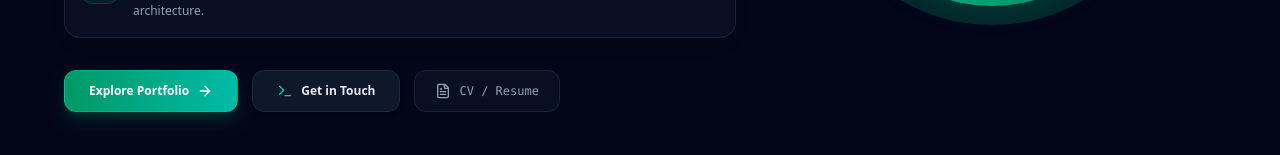
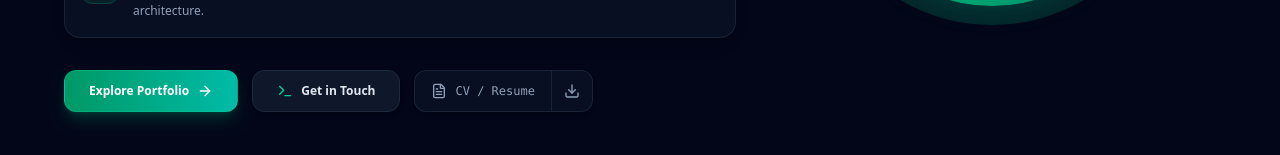
Before and after one commit to rajyabdullah-spec/portfolio-hub-mern, a React (Vite) app in the folder client/: page / in a window 1280 px wide. Shown: the part 689-844 px from the top of the page. Built offline with nearby package versions, Linux system fonts and the light colour scheme; no server answers.

Commit message:
feat: add direct cv download button to hero section

```diff
--- a/client/src/components/Hero.jsx
+++ b/client/src/components/Hero.jsx
@@ -1,6 +1,15 @@
 import React from 'react';
 import { motion } from 'framer-motion';
-import { ArrowRight, Terminal, Sparkles, FileText, CheckCircle2, User, ChevronRight } from 'lucide-react';
+import {
+  ArrowRight,
+  Terminal,
+  Sparkles,
+  FileText,
+  CheckCircle2,
+  User,
+  ChevronRight,
+  Download
+} from 'lucide-react';
 import { Link } from 'react-router-dom';
 
 const Hero = () => {
@@ -112,15 +121,29 @@ const Hero = () => {
               <span>Get in Touch</span>
             </Link>
 
+            {/* Combined View & Download CV Split Button */}
+            <div className="inline-flex items-stretch rounded-xl bg-slate-900/60 border border-slate-800/80 shadow-md divide-x divide-slate-800/80 hover:border-slate-700 transition-all hover:-translate-y-0.5 active:translate-y-0">
               <a
                 href="/Raji_Al-Abdullah_CV.pdf"
                 target="_blank"
                 rel="noreferrer"
-              className="inline-flex items-center gap-2 px-5 py-3 rounded-xl bg-slate-900/60 hover:bg-slate-800/80 text-slate-400 hover:text-slate-200 border border-slate-800/80 font-mono text-xs transition-all hover:-translate-y-0.5 active:translate-y-0"
+                className="inline-flex items-center gap-2 px-4 py-3 text-slate-400 hover:text-slate-200 hover:bg-slate-800/60 font-mono text-xs rounded-l-xl transition-colors"
+                title="View CV in new tab"
               >
                 <FileText className="w-4 h-4 text-slate-400" />
                 <span>CV / Resume</span>
               </a>
+
+              <a
+                href="/Raji_Al-Abdullah_CV.pdf"
+                download="Raji_Al-Abdullah_CV.pdf"
+                className="inline-flex items-center justify-center px-3 py-3 text-slate-400 hover:text-emerald-400 hover:bg-emerald-500/10 rounded-r-xl transition-colors group"
+                title="Download CV directly (PDF)"
+                aria-label="Download CV"
+              >
+                <Download className="w-4 h-4 transition-transform duration-200 group-hover:translate-y-0.5" />
+              </a>
+            </div>
           </motion.div>
 
           {/* Tech Highlights */}
```
Lines whose indentation alone changed are shown as unchanged.
